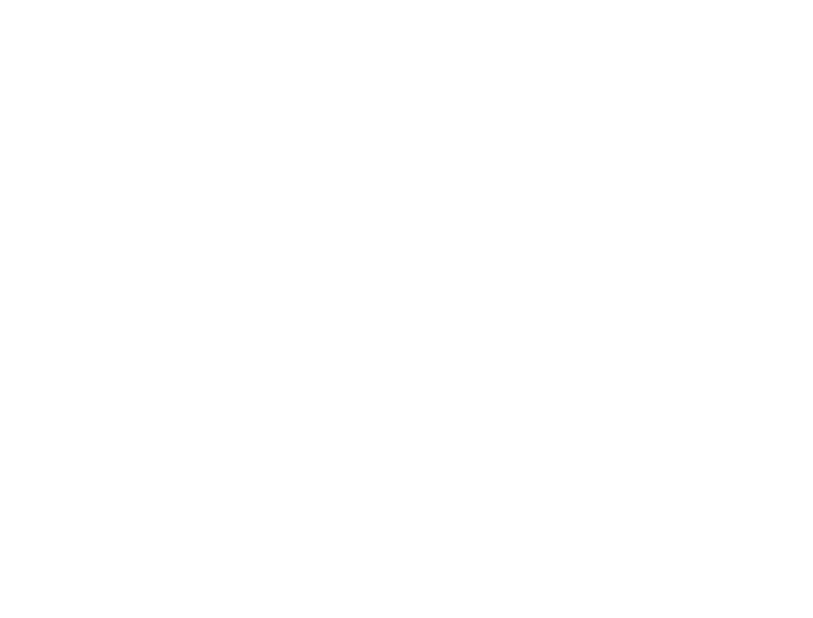
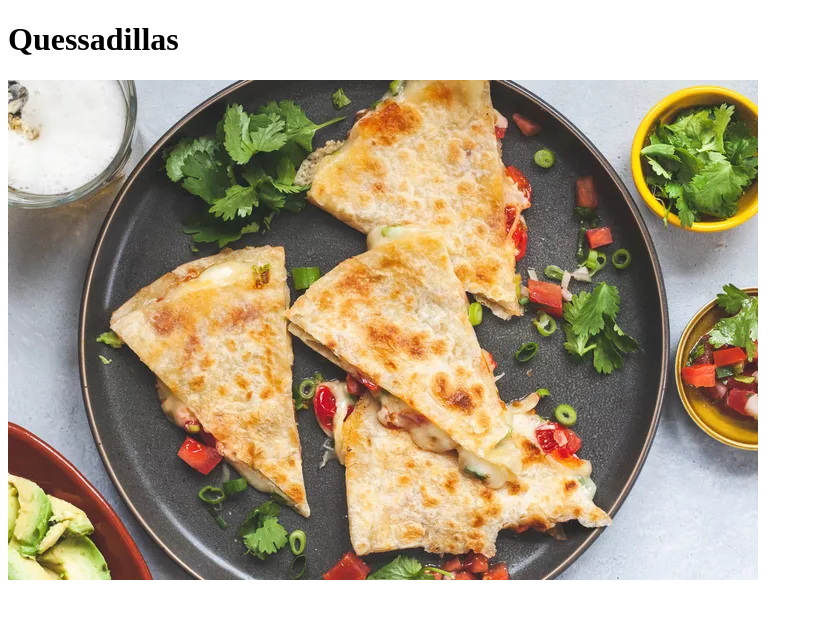
Before and after one commit to littlesharko1/Recepies, a plain HTML site: page recipes/quessadilla.html in a window 1280 px wide. Shown: the whole page, without its empty margins (0-813 px from the left). Drawn offline with Linux system fonts and the light colour scheme.

Commit message:
put recipes in ul and put image of recipe2 on page

```diff
--- a/recipes/quessadilla.html
+++ b/recipes/quessadilla.html
@@ -3,9 +3,10 @@
 <head>
   <meta charset="UTF-8">
   <meta name="viewport" content="width=device-width, initial-scale=1.0">
-  <title>Quessadilla</title>
+  <title>Quessadillas</title>
 </head>
 <body>
-
+  <h1>Quessadillas</h1>
+  <img src="../images/quesadilla.webp" alt="Quessadillas">
 </body>
 </html>
```
Also changed, not shown: index.html (+4 -1 lines).
